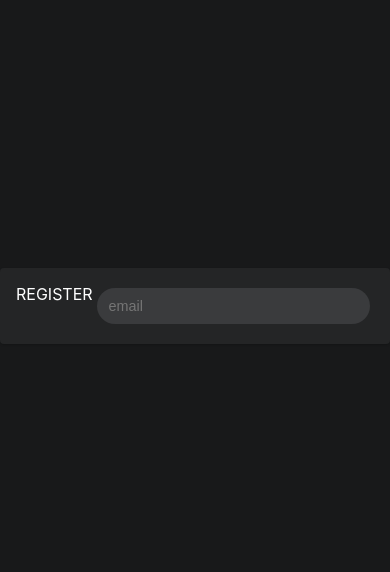
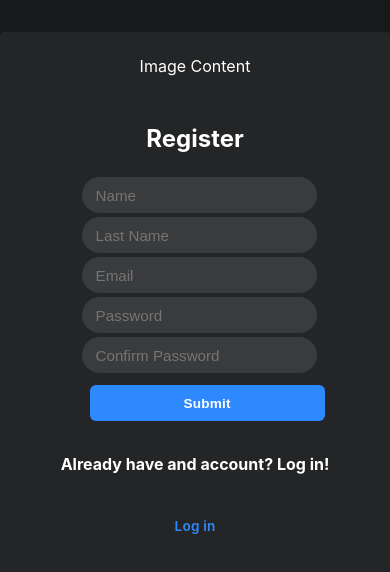
Before and after one commit to SilvaMtz/income_ui, a React (Create React App) app: page /register in a window 390 px wide. Shown: the part 116-688 px from the top of the page. Built offline with nearby package versions, Linux system fonts and the light colour scheme.

Commit message:
Action button component

```diff
--- /dev/null
+++ b/src/components/ActionButton/ActionButton.js
@@ -0,0 +1,51 @@
+import React from 'react';
+import classes from './ActionButton.module.css';
+
+const ActionButton = (props) => {
+  const buttonColorMapping = {
+    none: '',
+    default: 'button--default',
+    primary: 'button--primary',
+    danger: 'button--danger',
+  };
+
+  const buttonSizeMapping = {
+    default: '',
+    medium: 'button--medium',
+    large: 'button--large'
+  }
+
+  let classList = [
+    classes['action-button'],
+    props.color
+      ? classes[buttonColorMapping[props.color]]
+      : classes[buttonColorMapping['none']],
+    props.fill ? classes['fill'] : null,
+    props.size
+      ? classes[buttonSizeMapping[props.size]]
+      : classes[buttonSizeMapping['default']]
+  ];
+
+  let button = (
+    <button
+      className={classList.join(' ')}
+      onClick={props.onClick}
+      type="button"
+    >
+
+      {props.children ? props.children : props.label}
+    </button>
+  );
+
+  if (props.href) {
+    button = (
+      <a className={classList.join(' ')} href={props.href} type="button">
+        {props.children ? props.children : props.label}
+      </a>
+    );
+  }
+
+  return button;
+};
+
+export default ActionButton;
--- /dev/null
+++ b/src/components/ActionButton/ActionButton.module.css
@@ -0,0 +1,73 @@
+.action-button {
+  width: 100%;
+  height: 36px;
+  display: flex;
+  border-radius: 6px;
+  border: none;
+  outline: 0;
+  flex-direction: row;
+  justify-content: center;
+  align-items: center;
+  padding: 12px;
+  margin: 12px;
+  color: hsl(214, 100%, 59%);
+  cursor: pointer;
+  text-decoration: none;
+  transition: background-color 0.1s;
+  font-weight: 600;
+  font-size: 0.85rem;
+  letter-spacing: 0.012rem;
+  background-color: transparent;
+  box-sizing: border-box;
+}
+
+.action-button.button--medium {
+  height: 42px;
+}
+
+.action-button.button--large {
+  height: 48px;
+}
+
+.action-button.flex-start {
+  justify-content: flex-start;
+}
+
+.action-button:hover {
+  background-color: #3A3B3D;
+}
+
+.action-button.button--default.fill {
+  background-color: #3A3B3D;
+  color: #c5c5c5;
+}
+
+.action-button.button--default.fill:hover {
+  background-color:#494949
+}
+
+.action-button.button--primary.fill {
+  background-color: hsl(214, 100%, 59%);
+  color: white;
+}
+
+.action-button.button--primary.fill:hover {
+  background-color:hsl(214, 100%, 64%);
+}
+
+.action-button.button--danger {
+  color: hsl(0, 97%, 56%);
+}
+
+.action-button.button--danger:hover {
+  background-color: rgba(252, 34, 34, 0.2);
+}
+
+.action-button.button--danger.fill {
+  background-color: hsl(0, 97%, 56%);
+  color: white;
+}
+
+.action-button.button--danger.fill:hover {
+  background-color: hsl(0, 97%, 62%);
+}
--- a/src/components/Input/Input.module.css
+++ b/src/components/Input/Input.module.css
@@ -10,8 +10,8 @@
   box-sizing: border-box;
   transition: border 0.2s;
   color: #c5c5c5;
-  padding: 4px 12px;
-  font-size: 0.9rem;
+  padding: 4px 14px;
+  font-size: 0.95rem;
 }
 
 .input:focus {
--- /dev/null
+++ b/src/containers/Auth/AuthCard/AuthCard.js
@@ -0,0 +1,32 @@
+import React from 'react';
+import classes from './AuthCard.module.css';
+import PanelCard from '../../../components/PanelCard/PanelCard';
+
+const AuthCard = (props) => {
+
+  let childrenClassList = [
+    classes['card-box'],
+    classes['children-card-box']
+  ]
+
+  let imageBoxClassList = [
+    classes['card-box'],
+    classes['children-card-box']
+  ]
+
+  return (
+    <PanelCard maxWidth={props.maxWidth} paddingSize="none">
+      <div className={classes['auth-card']}>
+        <div className={imageBoxClassList.join(' ')}>
+          Image Content
+        </div>
+        <div className={childrenClassList.join(' ')}>
+          <h2 className={classes['form-label']}>{props.formLabel}</h2>
+          {props.children}
+        </div>
+      </div>
+    </PanelCard>
+  );
+};
+
+export default AuthCard;
--- /dev/null
+++ b/src/containers/Auth/AuthCard/AuthCard.module.css
@@ -0,0 +1,38 @@
+.auth-card {
+  padding: 0;
+  margin: 0;
+  display: flex;
+  flex-direction: row;
+  justify-content: space-between;
+  width: 100%;
+}
+
+@media (max-width: 600px) {
+  .auth-card {
+    flex-direction: column;
+  }
+}
+
+.card-box {
+  width: auto;
+  height: 100%;
+  display: flex;
+  flex-direction: column;
+  flex: 1;
+  flex-basis: 1;
+  justify-content: space-evenly;
+  align-items: center;
+}
+
+.image-card-box {
+  background-color: #0e0f0f;
+}
+
+.children-card-box {
+  padding: 24px;
+  box-sizing: border-box;
+}
+
+.form-label {
+  margin-top: 0;
+}
--- a/src/containers/Auth/Register/Register.js
+++ b/src/containers/Auth/Register/Register.js
@@ -1,13 +1,16 @@
 import React, { useState } from 'react';
 import axios from 'axios';
 import classes from './Register.module.css';
-import PanelCard from '../../../components/PanelCard/PanelCard';
 import Input from '../../../components/Input/Input';
+import AuthCard from '../AuthCard/AuthCard';
+import ActionButton from '../../../components/ActionButton/ActionButton';
 
 const Register = (props) => {
-
+  const [firstName, setFirstName] = useState('');
+  const [lastName, setLastName] = useState('');
   const [email, setEmail] = useState('');
   const [password, setPassword] = useState('');
+  const [passwordConfirmation, setPasswordConfirmation] = useState('');
 
   const handleFormSubmit = (e) => {
     e.preventDefault();
@@ -16,32 +19,51 @@ const Register = (props) => {
       user: {
         email: email,
         password: password,
-        password_confirmation: password
-      }
-    }
-    axios.post('http://localhost:3000/users', formData)
-      .then(response => {
+        password_confirmation: password,
+      },
+    };
+    axios
+      .post('http://localhost:3000/users', formData)
+      .then((response) => {
         console.log(response);
-      }).catch(error => {
+      })
+      .catch((error) => {
         console.log(error);
-      })
+      });
+  };
 
+  const handleDummySubmit = (e) => {
+    e.preventDefault();
+    const dummyData = {
+      user: {
+        first_name: firstName,
+        last_name: lastName,
+        email: email,
+        password: password,
+        password_confirmation: password,
+      },
+    };
+    console.log(dummyData);
   };
 
   return (
     <div className={classes['register-container']}>
-      <PanelCard maxWidth={600}>
-        REGISTER
-        <Input placeholder="email" />
-      </PanelCard>
-
-      {/* <form>
-        <input placeholder="email" name="email" type="email" onChange={(e) => setEmail(e.target.value)} />
-        <input placeholder="password" name="password" type="password" onChange={(e) => setPassword(e.target.value)} />
-        <button onClick={handleFormSubmit}>SUBMIT</button>
-      </form> */}
+      <AuthCard maxWidth={700} formLabel="Register">
+        <form>
+          <Input placeholder="Name" />
+          <Input placeholder="Last Name" />
+          <Input placeholder="Email" />
+          <Input placeholder="Password" />
+          <Input placeholder="Confirm Password" />
+          <ActionButton onClick={handleDummySubmit} fill={true} color="primary">
+            Submit
+          </ActionButton>
+        </form>
+        <h4>Already have and account? Log in!</h4>
+        <ActionButton href="/login" label="Log in" />
+      </AuthCard>
     </div>
-  )
-}
+  );
+};
 
 export default Register;
```
